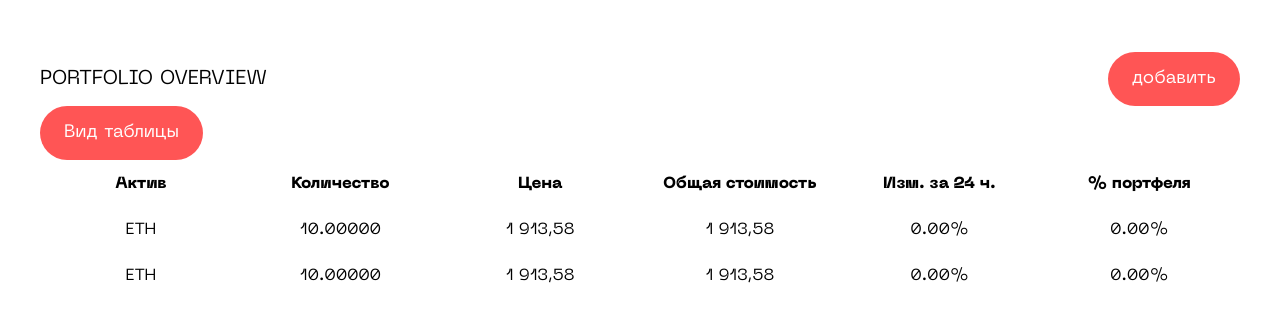
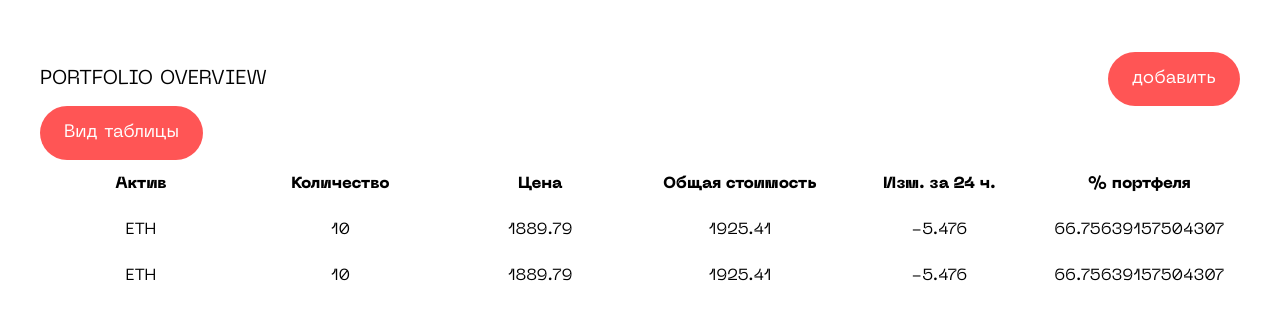
Before and after one commit to Alex-Nicalace/matrix, a React (Vite) app: page / in a window 1280 px wide. Shown: the top 322 px of the page. Built offline with nearby package versions, Linux system fonts and the light colour scheme.

Commit message:
Table: arr objects to table

```diff
--- a/src/components/AssetsData/AssetsData.tsx
+++ b/src/components/AssetsData/AssetsData.tsx
@@ -1,13 +1,26 @@
 import { useState } from 'react';
 import classNames from 'classnames';
+import { useAppSelector } from '../../hooks/reduxHooks';
+import { selectAssets } from '../../features/assets/assetsSlice';
+import Button from '../UI/Button';
 import Container from '../Container';
 import Table from '../UI/Table';
 import { TAssetsDataProps } from './AssetsData.types';
 import './AssetsData.scss';
-import Button from '../UI/Button';
+
+const COLUMN_NAMES = [
+  { field: 'name', title: 'Актив' },
+  { field: 'quantity', title: 'Количество' },
+  { field: 'currentPrice', title: 'Цена' },
+  { field: 'purchasePrice', title: 'Общая стоимость' },
+  { field: 'change24h', title: 'Изм. за 24 ч.' },
+  { field: 'percentageOfPortfolio', title: '% портфеля' },
+];
 
 function AssetsData({ className, ...props }: TAssetsDataProps) {
   const [isCardView, setIsCardView] = useState(false);
+  const data = useAppSelector(selectAssets);
+
   return (
     <Container
       tag="main"
@@ -18,19 +31,10 @@ function AssetsData({ className, ...props }: TAssetsDataProps) {
 
       <Table
         className="assets-data__table"
-        columnNames={[
-          'Актив',
-          'Количество',
-          'Цена',
-          'Общая стоимость',
-          'Изм. за 24 ч.',
-          '% портфеля',
-        ]}
-        data={[
-          ['ETH', '10.00000', '1 913,58', '1 913,58', '0.00%', '0.00%'],
-          ['ETH', '10.00000', '1 913,58', '1 913,58', '0.00%', '0.00%'],
-        ]}
+        columnNames={COLUMN_NAMES}
+        data={data}
         isCardView={isCardView}
+        uniqueField="id"
       />
     </Container>
   );
--- a/src/components/UI/Table/Table.tsx
+++ b/src/components/UI/Table/Table.tsx
@@ -1,36 +1,43 @@
-import { createElement } from 'react';
 import classNames from 'classnames';
-import { TRowProps, TTableProps } from './Table.types';
+import { TTableProps } from './Table.types';
 import './Table.scss';
 
-function Table<T extends React.ReactNode>({
+function Table({
   className,
   columnNames,
-  renderCellHead,
   data,
-  renderDataCell,
   isCardView,
+  uniqueField,
   ...props
-}: TTableProps<T>) {
+}: TTableProps) {
   return (
     <div
       className={classNames('table', isCardView && 'table_card', className)}
       {...props}
     >
       <table className="table__table">
-        {columnNames?.length && (
-          <thead className="table__head">
-            <Row data={columnNames} isHeadRow render={renderCellHead} />
-          </thead>
-        )}
+        <thead className="table__head">
+          <tr className="table__row table__row_head">
+            {columnNames.map((item) => (
+              <th key={item.field} className="table__cell table__cell_head">
+                {item.title ?? item.field}
+              </th>
+            ))}
+          </tr>
+        </thead>
         <tbody className="table__body">
-          {data.map((item, index) => (
-            <Row
-              key={index}
-              data={item}
-              render={renderDataCell}
-              columnNames={isCardView ? columnNames : null}
-            />
+          {data.map((row) => (
+            <tr key={row[uniqueField]} className="table__row">
+              {columnNames.map((col) => (
+                <td
+                  key={col.field}
+                  className="table__cell"
+                  data-label={isCardView ? col.title ?? col.field : null}
+                >
+                  {row[col.field]}
+                </td>
+              ))}
+            </tr>
           ))}
         </tbody>
       </table>
@@ -38,41 +45,4 @@ function Table<T extends React.ReactNode>({
   );
 }
 
-function Row<T extends React.ReactNode>({
-  className,
-  data,
-  columnNames,
-  isHeadRow,
-  render,
-  ...props
-}: TRowProps<T>) {
-  const tag = isHeadRow ? 'th' : 'td';
-
-  return (
-    <tr
-      className={classNames(
-        'table__row',
-        isHeadRow && 'table__row_head',
-        className
-      )}
-      {...props}
-    >
-      {data.map((item, index) =>
-        createElement(
-          tag,
-          {
-            key: index,
-            className: classNames(
-              'table__cell',
-              isHeadRow && 'table__cell_head'
-            ),
-            'data-label': columnNames?.[index],
-          },
-          render?.(item) ?? item
-        )
-      )}
-    </tr>
-  );
-}
-
 export default Table;
--- a/src/features/assets/assetsSlice.ts
+++ b/src/features/assets/assetsSlice.ts
@@ -13,7 +13,7 @@ const initialState: TAsset[] = [
     percentageOfPortfolio: 66.75639157504307,
   },
   {
-    id: 'b987ea65-277d-4ec7-9608-f81ddb47d743',
+    id: 'y987ea65-277d-4ec7-9608-f81ddb47d743',
     name: 'ETH',
     symbol: 'ETHUSDT',
     quantity: 10,
```
Also changed, not shown: src/components/UI/Table/Table.types.ts (+9 -18 lines).
